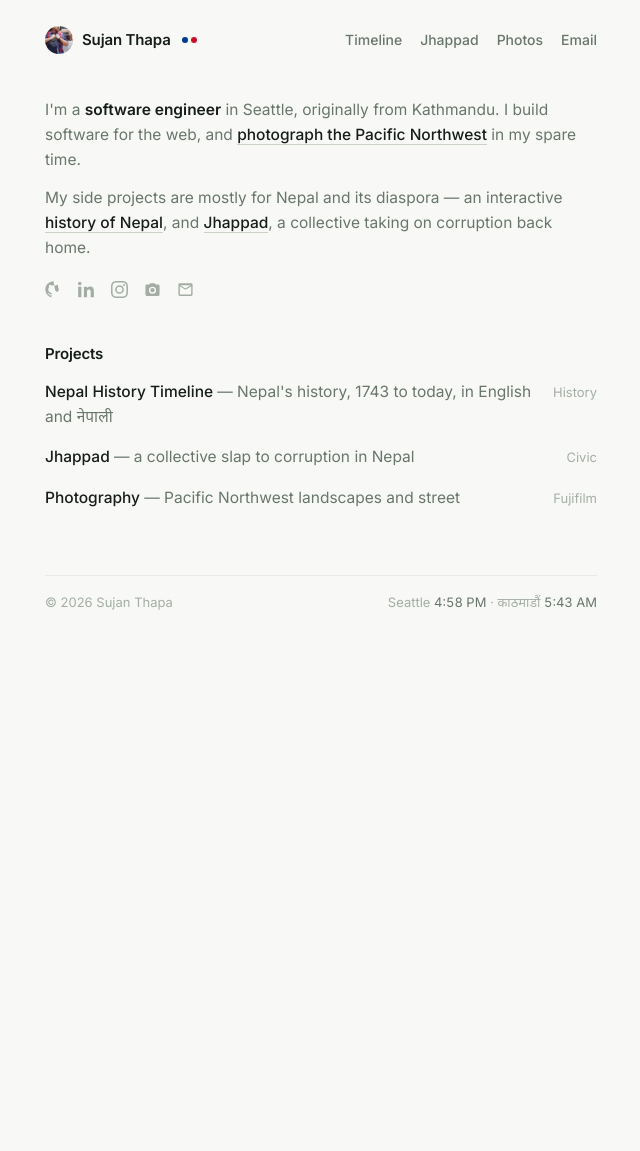
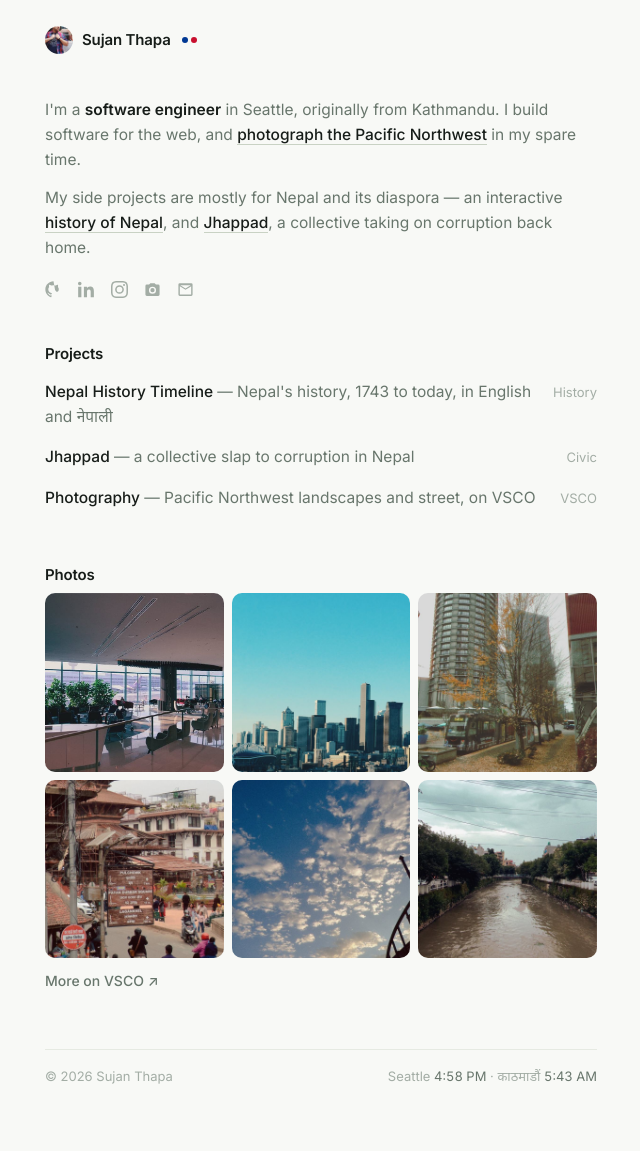
Before and after one commit to najus/najus.github.io, a PHP site: page / in a window 1280 px wide. Shown: the whole page, without its empty margins (319-959 px from the left). Before the commit the page ends 610 px from the top, so only its background shows below. Run offline with PHP 8.4, Linux system fonts and the light colour scheme.

Commit message:
v6: header cleanup + VSCO photos showcase
- Remove the header nav - every link was duplicated in Projects or
  the icon row; header is now just the brand mark
- All photo links now point to vsco.co/najus (was photos.sujanthapa.com)
- New Photos section: his 6 latest VSCO posts as optimized local
  copies in a 3-col grid, each linked to its VSCO post, plus a
  'More on VSCO' link. (VSCO has no official API/embed; gallery JSON
  gives permanent CDN URLs + permalinks, local copies keep the page
  fast and unbreakable.)
- Stylesheet bumped to ?v=6

```diff
--- a/assets/site.css
+++ b/assets/site.css
@@ -38,11 +38,16 @@ a:focus-visible{outline:2px solid var(--slate);outline-offset:2px;border-radius:
 .brand .dots i{width:6px;height:6px;border-radius:50%;display:block}
 .brand .dots .b{background:var(--flagblue)}
 .brand .dots .c{background:var(--crimson)}
-.site-nav{display:flex;gap:18px}
-.site-nav a{
-  color:var(--muted);text-decoration:none;font-size:14px;font-weight:500;transition:color .15s}
-.site-nav a:hover{color:var(--ink)}
-@media (max-width:520px){.site-nav a:nth-child(2){display:none}}
+.photos{
+  display:grid;grid-template-columns:repeat(3,1fr);gap:8px;margin-top:4px}
+.photos a{display:block;border-radius:10px;overflow:hidden;line-height:0}
+.photos img{
+  width:100%;aspect-ratio:1;object-fit:cover;display:block;
+  transition:transform .45s cubic-bezier(.2,.8,.2,1),opacity .2s}
+.photos a:hover img{transform:scale(1.045)}
+.more{margin:12px 0 0;font-size:14px}
+.more a{color:var(--muted);text-decoration:none;font-weight:500}
+.more a:hover{color:var(--evergreen)}
 
 main{
   max-width:600px;margin:0 auto;padding:44px 24px 64px;
--- a/index.html
+++ b/index.html
@@ -23,7 +23,7 @@
 <link rel="preconnect" href="https://fonts.googleapis.com">
 <link rel="preconnect" href="https://fonts.gstatic.com" crossorigin>
 <link href="https://fonts.googleapis.com/css2?family=Inter:wght@400;500;600;700&family=Noto+Sans+Devanagari:wght@400;600&display=swap" rel="stylesheet">
-<link rel="stylesheet" href="/assets/site.css?v=5">
+<link rel="stylesheet" href="/assets/site.css?v=6">
 <!-- Google tag (gtag.js) -->
 <script async src="https://www.googletagmanager.com/gtag/js?id=G-7SYMRHWQ73"></script>
 <script>
@@ -41,23 +41,17 @@
     <span class="name">Sujan Thapa</span>
     <span class="dots" aria-hidden="true"><i class="b"></i><i class="c"></i></span>
   </a>
-  <nav class="site-nav" aria-label="Site">
-    <a href="https://sujanthapa.com/NepalHistoryTimeline/">Timeline</a>
-    <a href="https://jhappad.com" target="_blank" rel="noopener">Jhappad</a>
-    <a href="https://photos.sujanthapa.com/" target="_blank" rel="noopener">Photos</a>
-    <a href="mailto:najussujan@gmail.com">Email</a>
-  </nav>
 </header>
 
 <main>
-  <p class="intro">I'm a <strong>software engineer</strong> in Seattle, originally from Kathmandu. I build software for the web, and <a href="https://photos.sujanthapa.com/" target="_blank" rel="noopener">photograph the Pacific Northwest</a> in my spare time.</p>
+  <p class="intro">I'm a <strong>software engineer</strong> in Seattle, originally from Kathmandu. I build software for the web, and <a href="https://vsco.co/najus" target="_blank" rel="noopener">photograph the Pacific Northwest</a> in my spare time.</p>
   <p class="intro">My side projects are mostly for Nepal and its diaspora — an interactive <a href="https://sujanthapa.com/NepalHistoryTimeline/">history of Nepal</a>, and <a href="https://jhappad.com" target="_blank" rel="noopener">Jhappad</a>, a collective taking on corruption back home.</p>
 
   <nav class="socials" aria-label="Profiles">
     <a href="https://github.com/najus" target="_blank" rel="noopener" aria-label="GitHub"><svg viewBox="0 0 24 24" aria-hidden="true"><path d="M12 .5C5.65.5.5 5.65.5 12c0 5.08 3.29 9.39 7.86 10.91.58.11.79-.25.79-.55v-2.15c-3.2.7-3.87-1.36-3.87-1.36-.52-1.33-1.28-1.68-1.28-1.68-1.04-.71.08-.7.08-.7 1.15.08 1.76 1.19 1.76 1.19 1.03 1.76 2.69 1.25 3.35.96.1-.75.4-1.25.72-1.54-2.55-.29-5.23-1.28-5.23-5.68 0-1.26.45-2.28 1.19-3.09-.12-.29-.52-1.46.11-3.05 0 0 .97-.31 3.18 1.18a11 11 0 0 1 5.8 0c2.21-1.49 3.18-1.18 3.18-1.18.63 1.59.23 2.76.11 3.05.74.81 1.19 1.83 1.19 3.09 0 4.41-2.69 5.38-5.25 1.27.32.79.94.79 1.9v2.82c0 .3.21.67.8.55A11.51 11.51 0 0 0 23.5 12C23.5 5.65 18.35.5 12 .5Z"/></svg></a>
     <a href="https://www.linkedin.com/in/thapasujan" target="_blank" rel="noopener" aria-label="LinkedIn"><svg viewBox="0 0 24 24" aria-hidden="true"><path d="M4.98 3.5C4.98 4.88 3.87 6 2.5 6S0 4.88 0 3.5 1.12 1 2.5 1s2.48 1.12 2.48 2.5ZM.24 8.16h4.52V23H.24V8.16ZM8.34 8.16h4.33v2.03h.06c.6-1.14 2.08-2.34 4.28-2.34 4.58 0 5.42 3.01 5.42 6.92V23h-4.52v-7.23c0-1.72-.03-3.94-2.4-3.94-2.4 0-2.77 1.87-2.77 3.81V23H8.34V8.16Z"/></svg></a>
     <a href="https://www.instagram.com/najusphoto/" target="_blank" rel="noopener" aria-label="Instagram"><svg viewBox="0 0 24 24" aria-hidden="true"><path d="M12 2.16c3.2 0 3.58.01 4.85.07 3.25.15 4.77 1.69 4.92 4.92.06 1.27.07 1.65.07 4.85s-.01 3.58-.07 4.85c-.15 3.23-1.66 4.77-4.92 4.92-1.27.06-1.64.07-4.85.07s-3.58-.01-4.85-.07c-3.26-.15-4.77-1.7-4.92-4.92C2.17 15.58 2.16 15.2 2.16 12s.01-3.58.07-4.85C2.38 3.92 3.9 2.38 7.15 2.23 8.42 2.17 8.8 2.16 12 2.16ZM12 0C8.74 0 8.33.01 7.05.07 2.7.27.27 2.69.07 7.05.01 8.33 0 8.74 0 12s.01 3.67.07 4.95c.2 4.36 2.62 6.78 6.98 6.98C8.33 23.99 8.74 24 12 24s3.67-.01 4.95-.07c4.35-.2 6.78-2.62 6.98-6.98.06-1.28.07-1.69.07-4.95s-.01-3.67-.07-4.95C23.73 2.7 21.31.27 16.95.07 15.67.01 15.26 0 12 0Zm0 5.84A6.16 6.16 0 1 0 18.16 12 6.16 6.16 0 0 0 12 5.84Zm0 10.15A4 4 0 1 1 16 12a4 4 0 0 1-4 3.99Zm6.4-11.85a1.44 1.44 0 1 0 1.44 1.44 1.44 1.44 0 0 0-1.44-1.44Z"/></svg></a>
-    <a href="https://photos.sujanthapa.com/" target="_blank" rel="noopener" aria-label="Photo blog"><svg viewBox="0 0 24 24" aria-hidden="true"><path d="M9 3 7.17 5H4a2 2 0 0 0-2 2v12a2 2 0 0 0 2 2h16a2 2 0 0 0 2-2V7a2 2 0 0 0-2-2h-3.17L15 3H9Zm3 15a5 5 0 1 1 5-5 5 5 0 0 1-5 5Zm0-2a3 3 0 1 0-3-3 3 3 0 0 0 3 3Z"/></svg></a>
+    <a href="https://vsco.co/najus" target="_blank" rel="noopener" aria-label="VSCO"><svg viewBox="0 0 24 24" aria-hidden="true"><path d="M9 3 7.17 5H4a2 2 0 0 0-2 2v12a2 2 0 0 0 2 2h16a2 2 0 0 0 2-2V7a2 2 0 0 0-2-2h-3.17L15 3H9Zm3 15a5 5 0 1 1 5-5 5 5 0 0 1-5 5Zm0-2a3 3 0 1 0-3-3 3 3 0 0 0 3 3Z"/></svg></a>
     <a href="mailto:najussujan@gmail.com" aria-label="Email"><svg viewBox="0 0 24 24" aria-hidden="true"><path d="M2 5a2 2 0 0 1 2-2h16a2 2 0 0 1 2 2v14a2 2 0 0 1-2 2H4a2 2 0 0 1-2-2V5Zm10 7.38L4 7.5V19h16V7.5l-8 4.88ZM12 10.62 19.36 6H4.64L12 10.62Z"/></svg></a>
   </nav>
 
@@ -66,8 +60,21 @@
     <ul class="list">
       <li><a href="https://sujanthapa.com/NepalHistoryTimeline/" target="_blank" rel="noopener"><span class="t">Nepal History Timeline <span class="d">— Nepal's history, 1743 to today, in English and नेपाली</span></span><span class="meta">History</span></a></li>
       <li><a href="https://jhappad.com" target="_blank" rel="noopener"><span class="t">Jhappad <span class="d">— a collective slap to corruption in Nepal</span></span><span class="meta">Civic</span></a></li>
-      <li><a href="https://photos.sujanthapa.com/" target="_blank" rel="noopener"><span class="t">Photography <span class="d">— Pacific Northwest landscapes and street</span></span><span class="meta">Fujifilm</span></a></li>
+      <li><a href="https://vsco.co/najus" target="_blank" rel="noopener"><span class="t">Photography <span class="d">— Pacific Northwest landscapes and street, on VSCO</span></span><span class="meta">VSCO</span></a></li>
     </ul>
+  </section>
+
+  <section aria-label="Photos">
+    <h2>Photos</h2>
+    <div class="photos">
+      <a href="https://vsco.co/najus/media/68b114cba7b9520a87acfa59" target="_blank" rel="noopener"><img src="/images/photos/vsco-1.jpg" alt="Airport lounge interior" loading="lazy"></a>
+      <a href="https://vsco.co/najus/media/6abadbac055bea39d8d408ed" target="_blank" rel="noopener"><img src="/images/photos/vsco-2.jpg" alt="Seattle skyline" loading="lazy"></a>
+      <a href="https://vsco.co/najus/media/69161d988dff1d797ddd7aa7" target="_blank" rel="noopener"><img src="/images/photos/vsco-3.jpg" alt="Streetcar in South Lake Union, Seattle" loading="lazy"></a>
+      <a href="https://vsco.co/najus/media/69114e6ddbdb6535863230b9" target="_blank" rel="noopener"><img src="/images/photos/vsco-4.jpg" alt="Patan Durbar Square, Kathmandu" loading="lazy"></a>
+      <a href="https://vsco.co/najus/media/6904b74ffbc71820dac5a77b" target="_blank" rel="noopener"><img src="/images/photos/vsco-5.jpg" alt="Evening clouds" loading="lazy"></a>
+      <a href="https://vsco.co/najus/media/69044384c9c93c50d9c73f63" target="_blank" rel="noopener"><img src="/images/photos/vsco-6.jpg" alt="River in Kathmandu" loading="lazy"></a>
+    </div>
+    <p class="more"><a href="https://vsco.co/najus" target="_blank" rel="noopener">More on VSCO ↗</a></p>
   </section>
 
   <footer>
```
Also changed, not shown: images/photos/vsco-1.jpg (added), images/photos/vsco-2.jpg (added), images/photos/vsco-3.jpg (added), images/photos/vsco-4.jpg (added), images/photos/vsco-5.jpg (added), images/photos/vsco-6.jpg (added).
